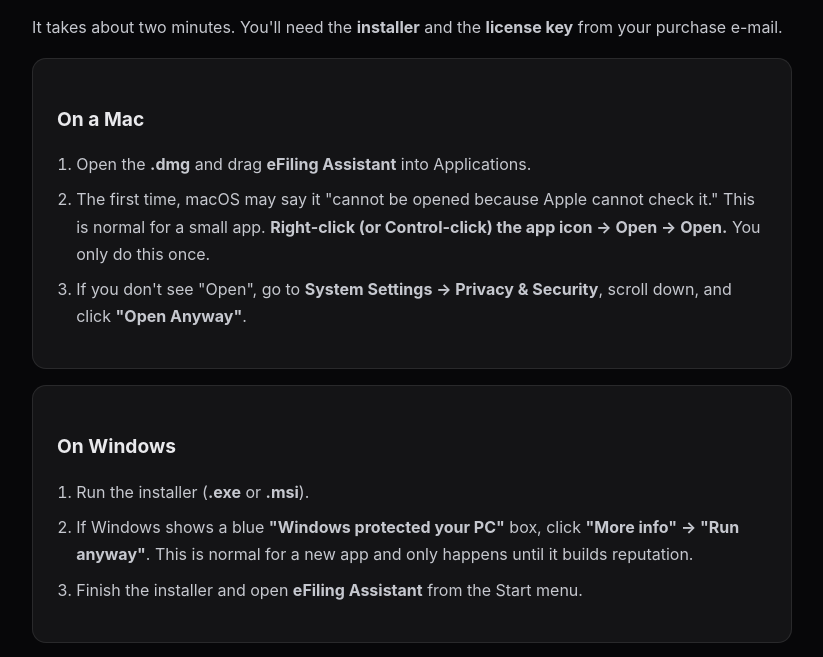
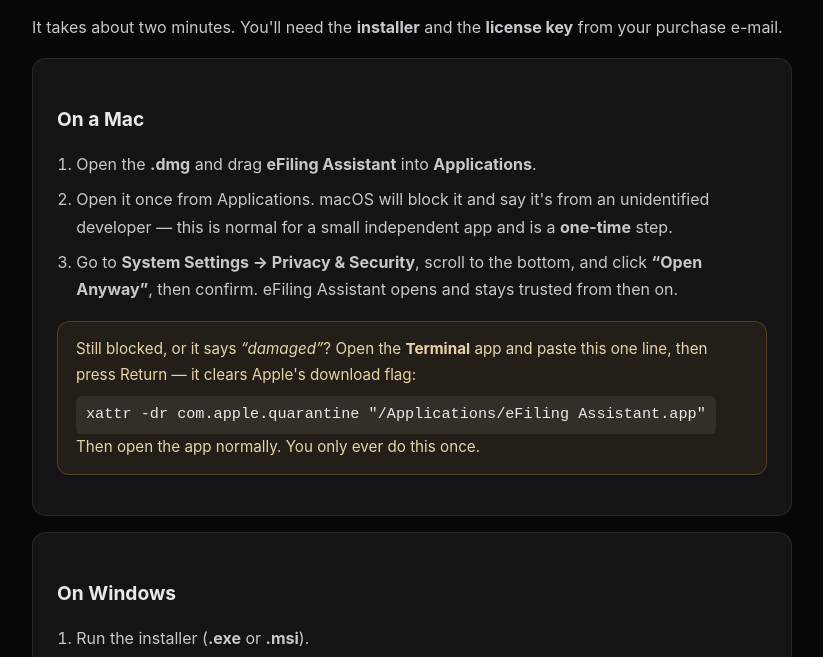
Before and after one commit to ChanMor/efiling-assistant-site, a plain HTML site: page install.html in a window 1280 px wide. Shown: the part 124-781 px from the top of the page, without its empty margins (228-1051 px from the left). Drawn offline with Linux system fonts and the light colour scheme.

Commit message:
Install guide: free macOS unlock steps (Open Anyway + xattr)

```diff
--- a/install.html
+++ b/install.html
@@ -26,10 +26,13 @@
   <div class="os">
     <h2>On a Mac</h2>
     <ol>
-      <li>Open the <strong>.dmg</strong> and drag <strong>eFiling Assistant</strong> into Applications.</li>
-      <li>The first time, macOS may say it "cannot be opened because Apple cannot check it." This is normal for a small app. <strong>Right-click (or Control-click) the app icon → Open → Open.</strong> You only do this once.</li>
-      <li>If you don't see "Open", go to <strong>System Settings → Privacy &amp; Security</strong>, scroll down, and click <strong>"Open Anyway"</strong>.</li>
+      <li>Open the <strong>.dmg</strong> and drag <strong>eFiling Assistant</strong> into <strong>Applications</strong>.</li>
+      <li>Open it once from Applications. macOS will block it and say it's from an unidentified developer — this is normal for a small independent app and is a <strong>one-time</strong> step.</li>
+      <li>Go to <strong>System Settings → Privacy &amp; Security</strong>, scroll to the bottom, and click <strong>“Open Anyway”</strong>, then confirm. eFiling Assistant opens and stays trusted from then on.</li>
     </ol>
+    <div class="note">Still blocked, or it says <em>“damaged”</em>? Open the <strong>Terminal</strong> app and paste this one line, then press Return — it clears Apple's download flag:<br>
+      <code style="display:inline-block;margin-top:8px;background:rgba(255,255,255,.07);padding:6px 10px;border-radius:6px;color:#e9e9ec;">xattr -dr com.apple.quarantine "/Applications/eFiling Assistant.app"</code><br>
+      Then open the app normally. You only ever do this once.</div>
   </div>
 
   <div class="os">
```
